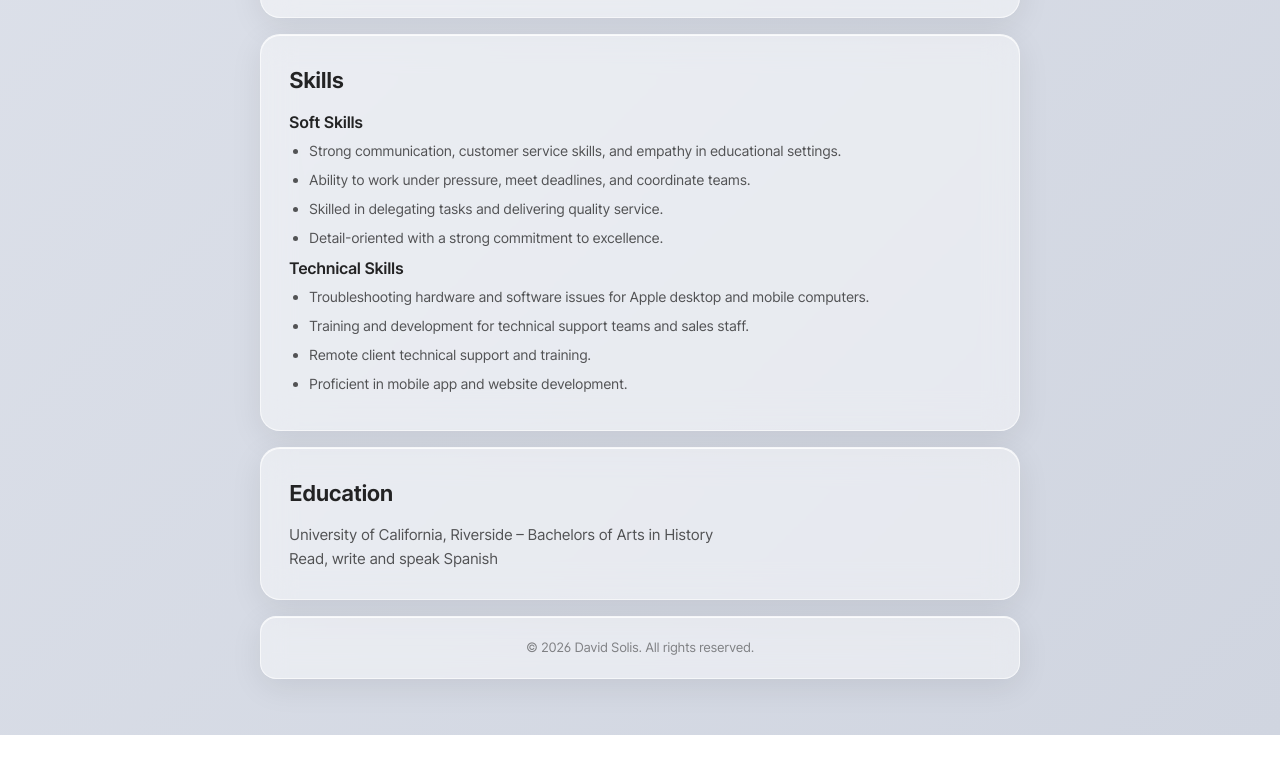
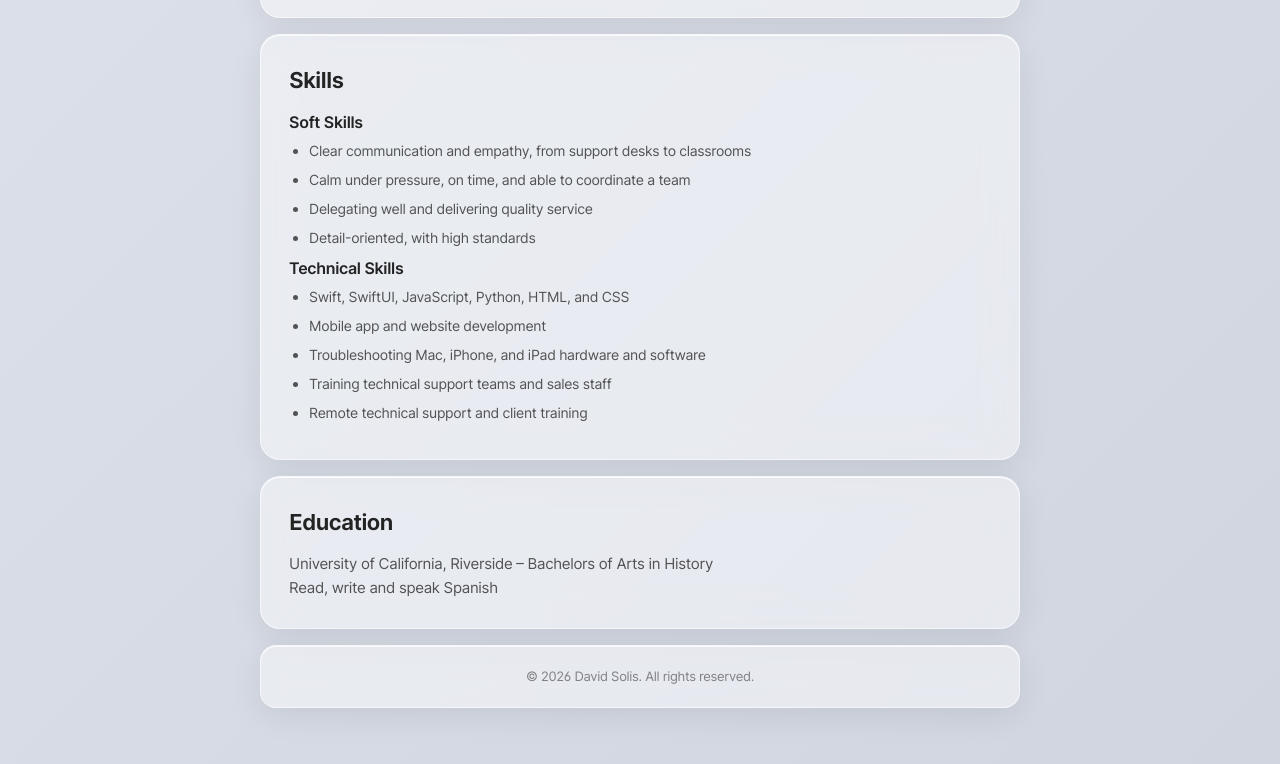
Before and after one commit to soliskit/portfolio, a Next.js app: page / in a window 1280 px wide. Shown: the part 1876-2640 px from the top of the page. Before the commit the page ends 2611 px from the top, so only its background shows below. Built offline with nearby package versions, Linux system fonts and the light colour scheme.

Commit message:
Name technical skills and tighten skills copy

```diff
--- a/components/Skills.js
+++ b/components/Skills.js
@@ -6,28 +6,19 @@ export default function Skills() {
       <h2>Skills</h2>
       <h3>Soft Skills</h3>
       <ul>
-        <li>
-          Strong communication, customer service skills, and empathy in
-          educational settings.
-        </li>
-        <li>
-          Ability to work under pressure, meet deadlines, and coordinate teams.
-        </li>
-        <li>Skilled in delegating tasks and delivering quality service.</li>
-        <li>Detail-oriented with a strong commitment to excellence.</li>
+        <li>Clear communication and empathy, from support desks to classrooms</li>
+        <li>Calm under pressure, on time, and able to coordinate a team</li>
+        <li>Delegating well and delivering quality service</li>
+        <li>Detail-oriented, with high standards</li>
       </ul>
 
       <h3>Technical Skills</h3>
       <ul>
-        <li>
-          Troubleshooting hardware and software issues for Apple desktop and
-          mobile computers.
-        </li>
-        <li>
-          Training and development for technical support teams and sales staff.
-        </li>
-        <li>Remote client technical support and training.</li>
-        <li>Proficient in mobile app and website development.</li>
+        <li>Swift, SwiftUI, JavaScript, Python, HTML, and CSS</li>
+        <li>Mobile app and website development</li>
+        <li>Troubleshooting Mac, iPhone, and iPad hardware and software</li>
+        <li>Training technical support teams and sales staff</li>
+        <li>Remote technical support and client training</li>
       </ul>
     </section>
   )
```
